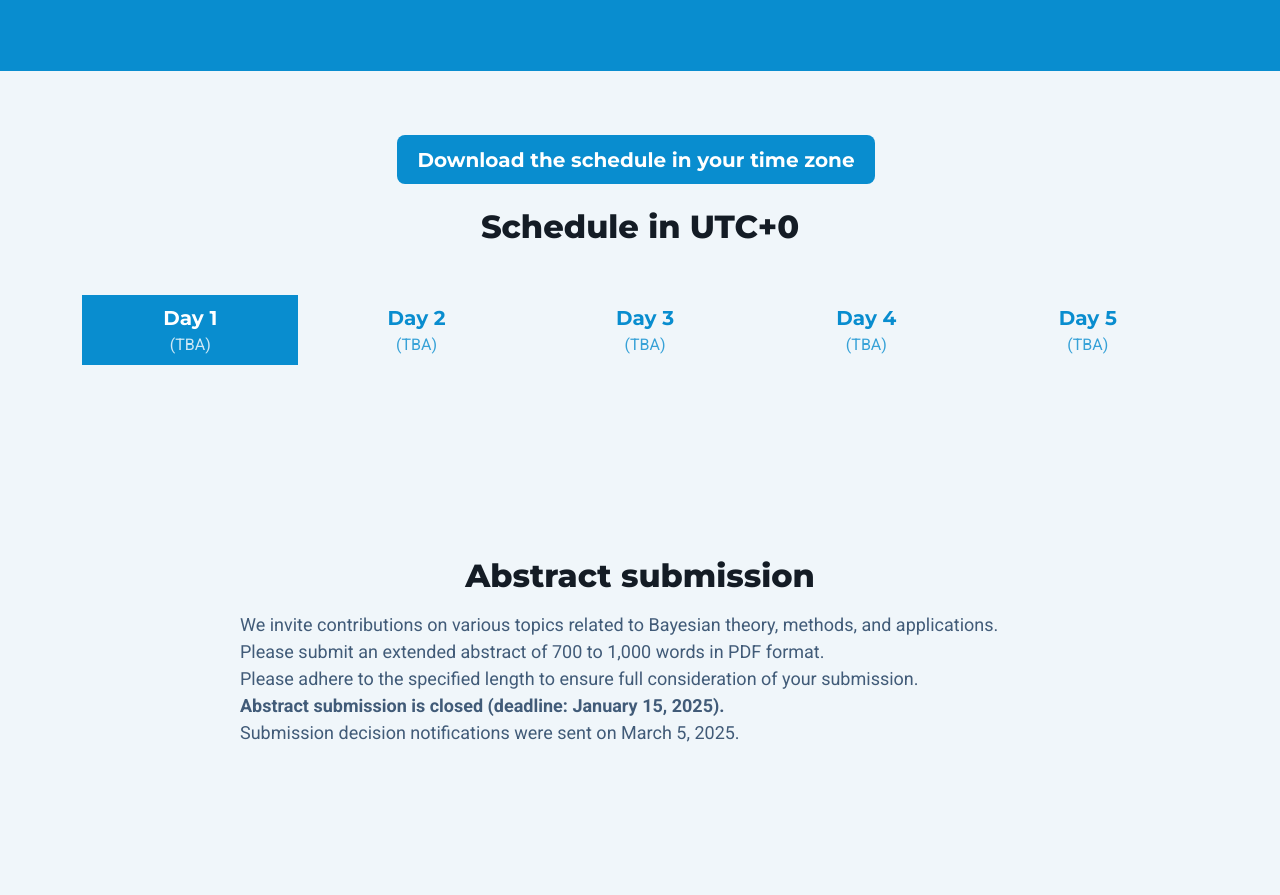
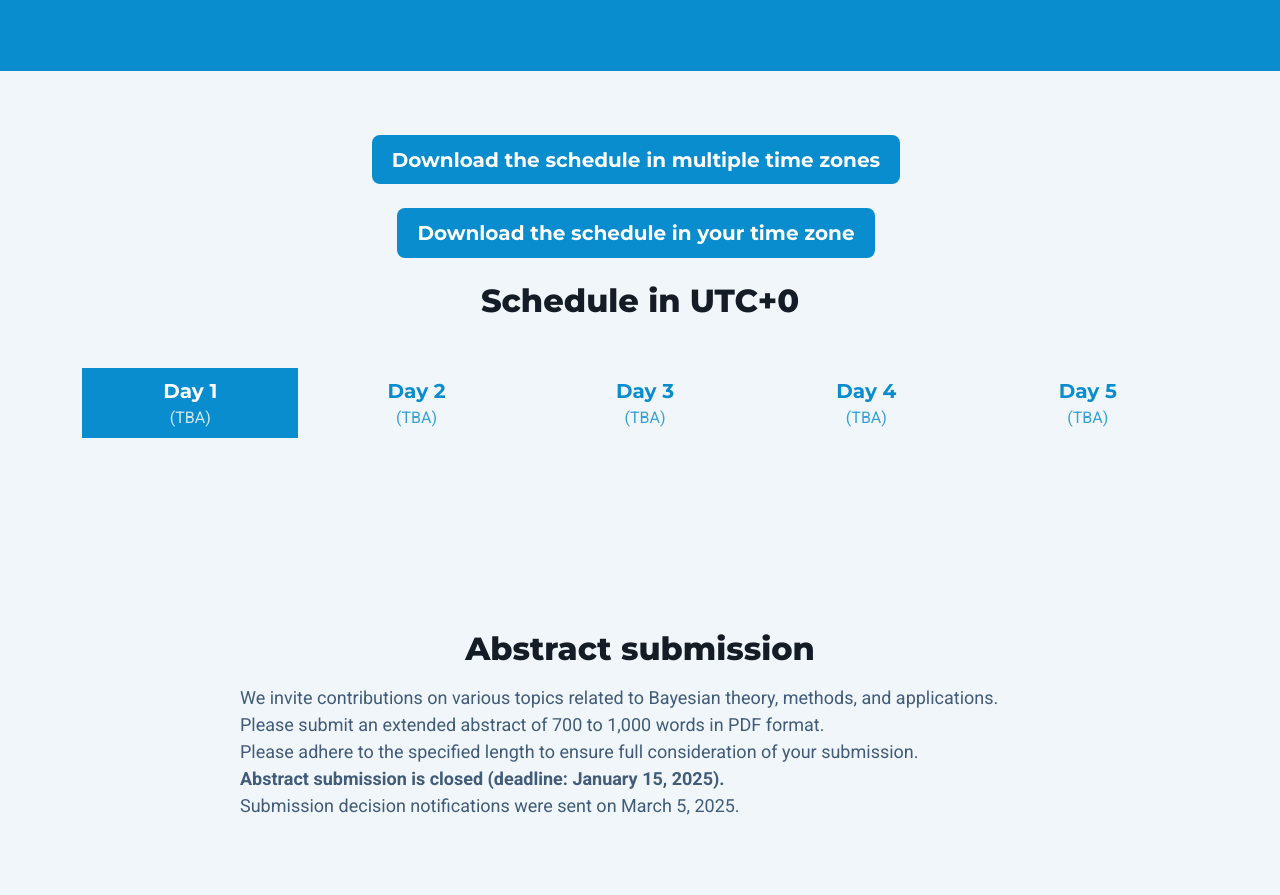
Before and after one commit to BAYSM2026/BASYM2026, a plain HTML site: page index.html in a window 1280 px wide. Shown: the part 4960-5855 px from the top of the page. Drawn offline with nearby package versions, Linux system fonts and the light colour scheme; files that its build step writes are made by us from their sources.

Commit message:
Update index.html

```diff
--- a/index.html
+++ b/index.html
@@ -372,6 +372,8 @@
 
 	<section id="schedule-section" class="schedule-section section">
 		<div class="container">
+			<div class="schedule-cta text-center mx-auto"><a href="BAYSM_2025_schedule_2025317.xlsx" class="btn btn-primary btn-lg me-md-2 d-block d-md-inline-block mb-3 mb-md-0" target="_blank">Download the schedule in multiple time zones</a></div>
+			<br>
 			<div class="schedule-cta text-center mx-auto"><a href="https://baysm2025.github.io/" class="btn btn-primary btn-lg me-md-2 d-block d-md-inline-block mb-3 mb-md-0" target="_blank">Download the schedule in your time zone</a></div>
 			<br>
 			<h3 class="section-heading text-center mb-5">Schedule in UTC+0</h3>
```
